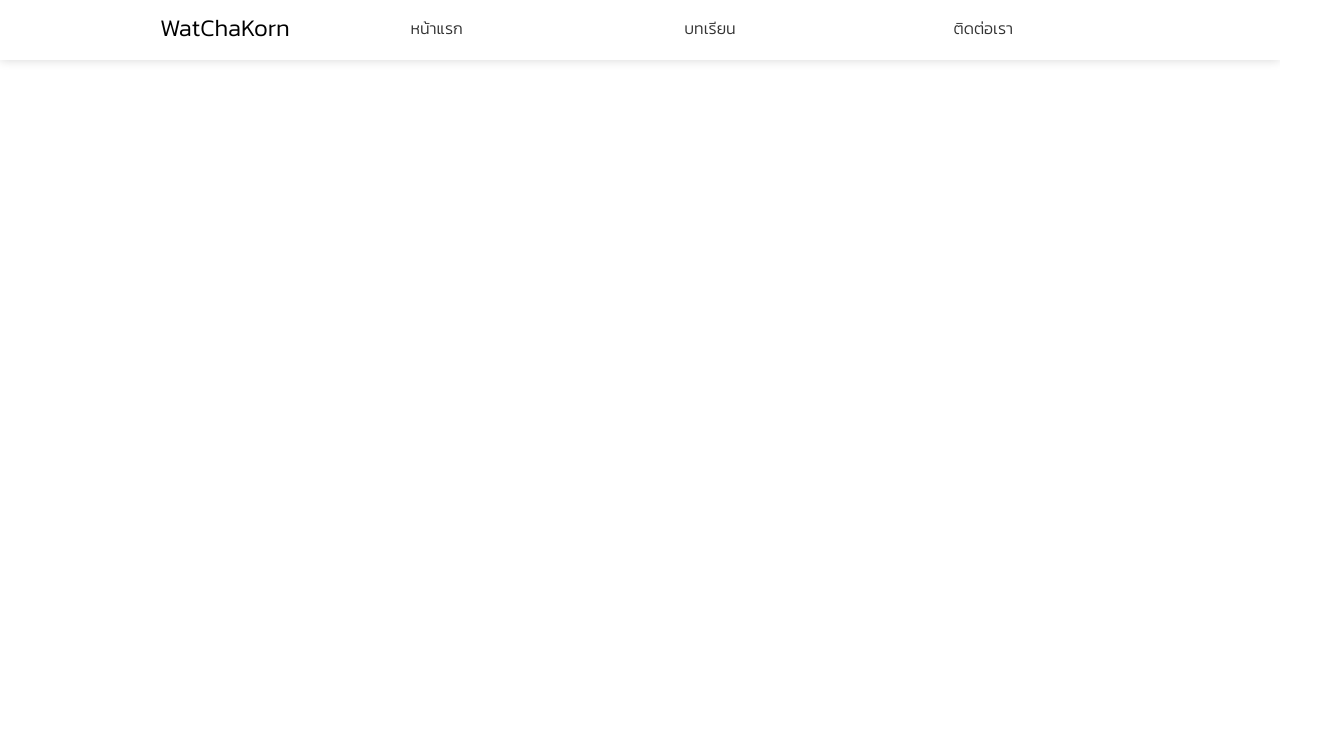
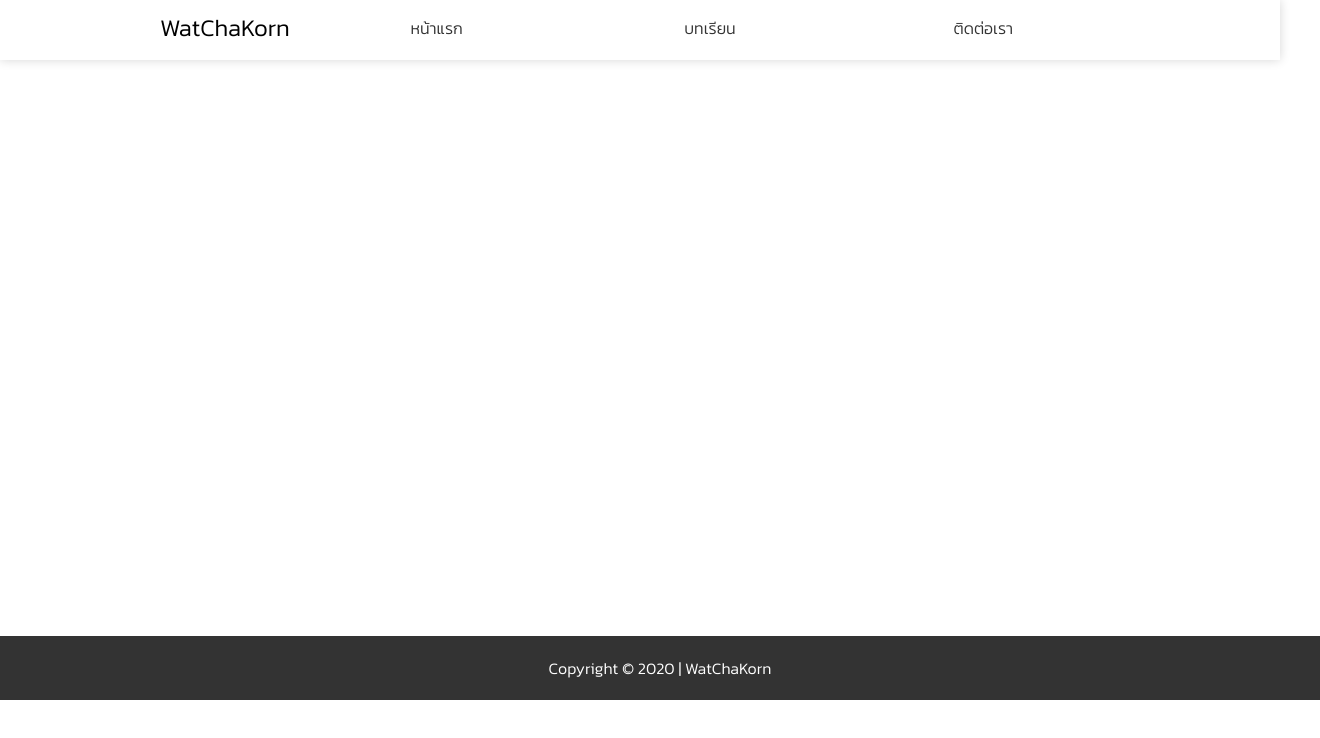
Before and after one commit to watchakorn-web/main, a plain HTML site: page lecture.html in a window 1280 px wide. Shown: the whole page, 1320 px wide, since content can reach past the window. Drawn offline with Linux system fonts and the light colour scheme.

Commit message:
Update lecture.html

```diff
--- a/lecture.html
+++ b/lecture.html
@@ -33,6 +33,9 @@
     </div>
 
     <div class="clearfix"></div>
-
+   <div class="container" style="margin:45%"></div>
+    <footer>
+        <p>Copyright &copy; 2020 | WatChaKorn</p>
+    </footer>
 </body>
 </html>
```
